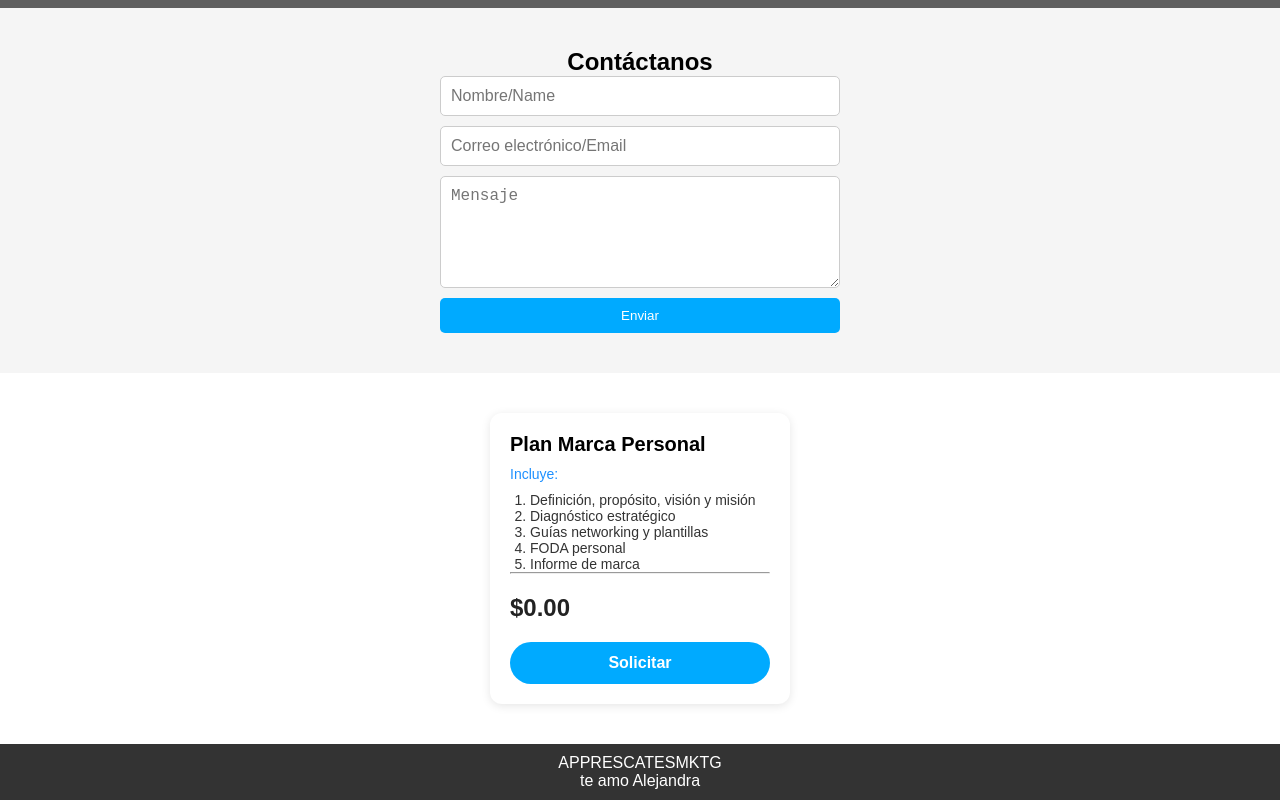
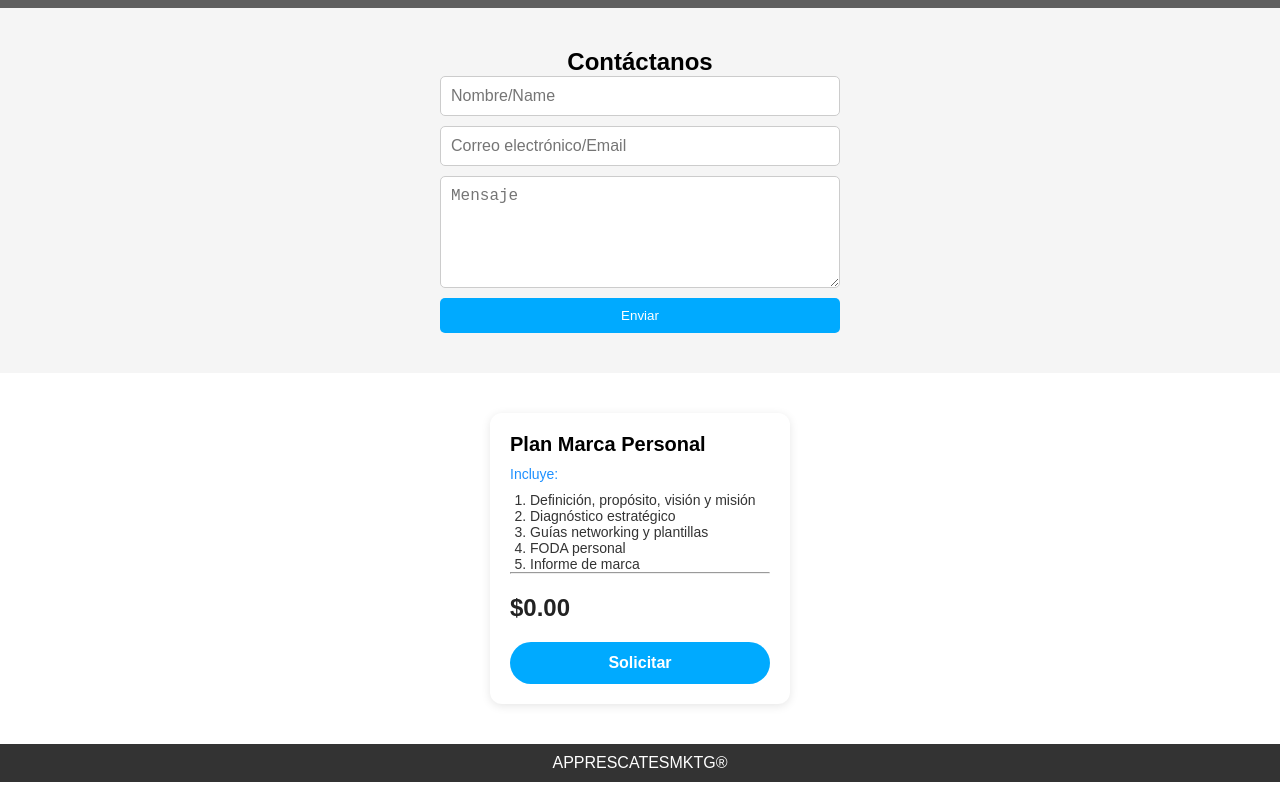
Before and after one commit to pub369/apprescatemktg, a plain HTML site: page index.html in a window 1280 px wide. Shown: the part 792-1592 px from the top of the page. Drawn offline with Linux system fonts and the light colour scheme; grey boxes are pictures that could not be loaded.

Commit message:
cambio nuevo

```diff
--- a/index.html
+++ b/index.html
@@ -269,7 +269,7 @@
   </div>
 
   <footer>
-    <p>APPRESCATESMKTG</p><p>te amo Alejandra</p>
+    <p>APPRESCATESMKTG®</p>
 
 
   </footer>
```
